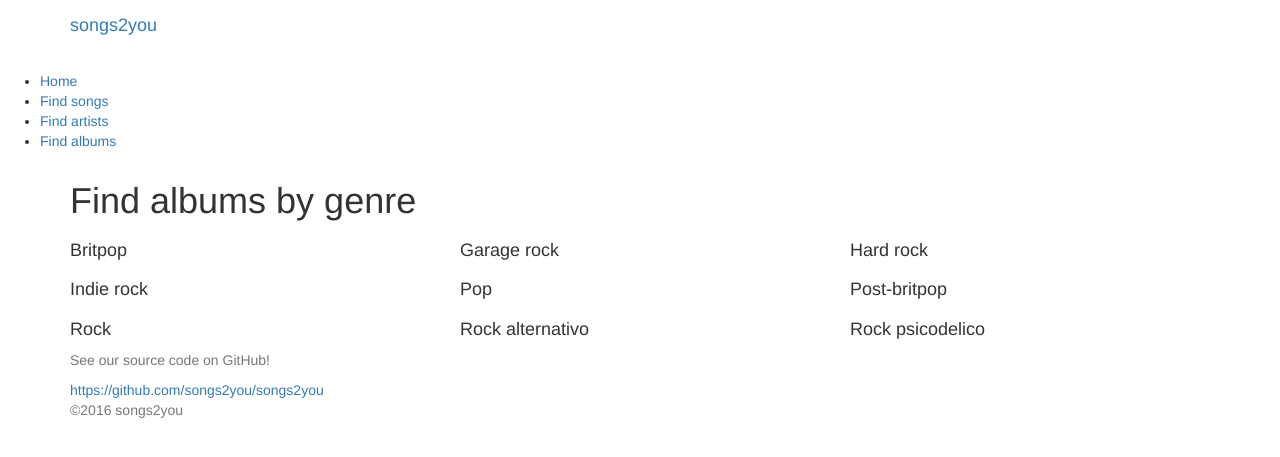
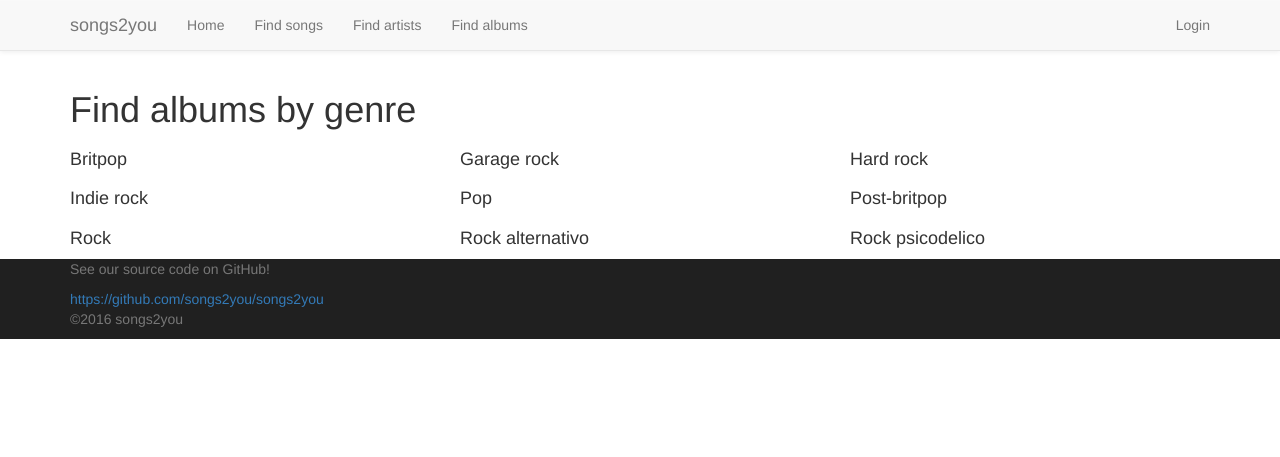
Before and after one commit to migrodcab/songs2you, a Django app: page /albums/ in a window 1280 px wide. Shown: the top 457 px of the page. Run offline with Django 3.2, Linux system fonts and the light colour scheme; data comes from the database, SQL or seed files in the repository; some libraries are stand-ins or nearby versions.

Commit message:
Nuevos header y footer

```diff
--- /dev/null
+++ b/songs2you/static/css/navbar-fixed-top.css
@@ -0,0 +1,7 @@
+body {
+  padding-top: 70px;
+}
+
+nav.navbar-default {
+  background-image:none;
+}
--- a/songs2you/static/css/sticky-footer.css
+++ b/songs2you/static/css/sticky-footer.css
@@ -1,38 +1,7 @@
-/* Sticky footer styles
+/* Footer styles
 -------------------------------------------------- */
-html {
-  position: relative;
-  min-height: 100%;
-}
-body {
-  /* Margin bottom by footer height */
-  margin-bottom: 60px;
-}
 .footer {
-  position: absolute;
   bottom: 0;
   width: 100%;
-  /* Set the fixed height of the footer here */
-  background-color: #0a0a0a;
+  background-color: #202020;
 }
-
-
-/* Custom page CSS
--------------------------------------------------- */
-/* Not required for template or sticky footer method. */
-
-body > .container {
-  padding: 60px 15px 0;
-}
-.container .text-muted {
-  margin: 20px 0;
-}
-
-.footer > .container {
-  padding-right: 15px;
-  padding-left: 15px;
-}
-
-code {
-  font-size: 80%;
-}
--- a/songs2you/templates/layout.html
+++ b/songs2you/templates/layout.html
@@ -4,6 +4,8 @@
 	<meta charset="utf-8">
 	<title>songs2you - {% block title %}{% endblock %}</title>
 	<link href="https://fonts.googleapis.com/icon?family=Material+Icons" rel="stylesheet">
+	<link rel='stylesheet' href='{{STATIC_URL}}css/sticky-footer.css'>
+	<link rel='stylesheet' href='{{STATIC_URL}}css/navbar-fixed-top.css'>
 	<link rel='stylesheet' href='{{STATIC_URL}}css/bootstrap.min.css'>
 	<link rel='stylesheet' href='{{STATIC_URL}}css/bootstrap-theme.min.css'>
 	<script src=''{{STATIC_URL}}js/bootstrap.min.js'></script>
@@ -14,9 +16,8 @@
 	</style>
 </head>
 <body>
-	<!-- Static navbar -->
-	<header>
-	    <nav class="navbar navbar-static-top navbar-dark">
+	<!-- Fixed navbar -->
+    <nav class="navbar navbar-default navbar-fixed-top">
       <div class="container">
         <div class="navbar-header">
           <button type="button" class="navbar-toggle collapsed" data-toggle="collapse" data-target="#navbar" aria-expanded="false" aria-controls="navbar">
@@ -29,21 +30,19 @@
         </div>
         <div id="navbar" class="navbar-collapse collapse">
           <ul class="nav navbar-nav">
-	        </div><!--/.nav-collapse -->
-	      </div>
-	    </nav>
-	</header>
-
-    <!-- Begin page content -->
-    	<nav>
-		<ul>
             <li><a href='/'>Home</a></li>
 			<li><a href='/songs'>Find songs</a></li>
 			<li><a href='/artists'>Find artists</a></li>
 			<li><a href='/albums'>Find albums</a></li>
           </ul>
+          <ul class="nav navbar-nav navbar-right">
+            <li><a href="#">Login</a></li>
+          </ul>
+        </div><!--/.nav-collapse -->
+      </div>
     </nav>
 
+    <!-- Begin page content -->
     <div class="container">
     	{% if numArtists %}
     		<p>We currently have {{numArtists}} artists, {{numAlbums}} albums and {{numSongs}} songs registered!</p>
```
Lines whose indentation alone changed are shown as unchanged.
